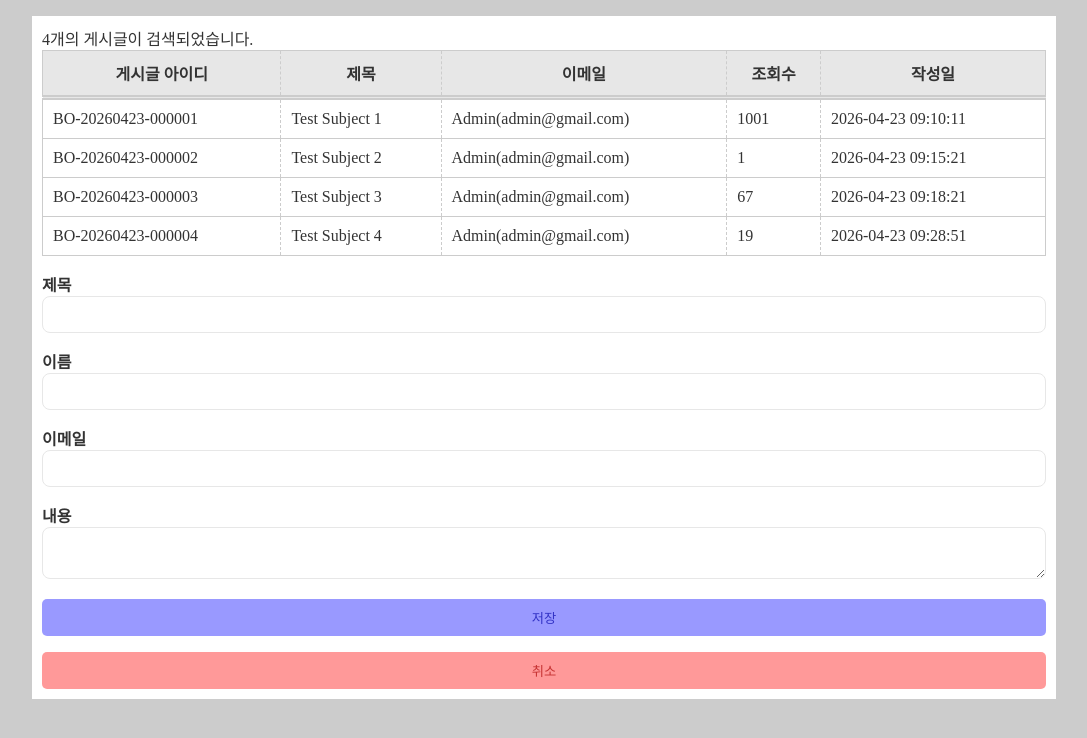
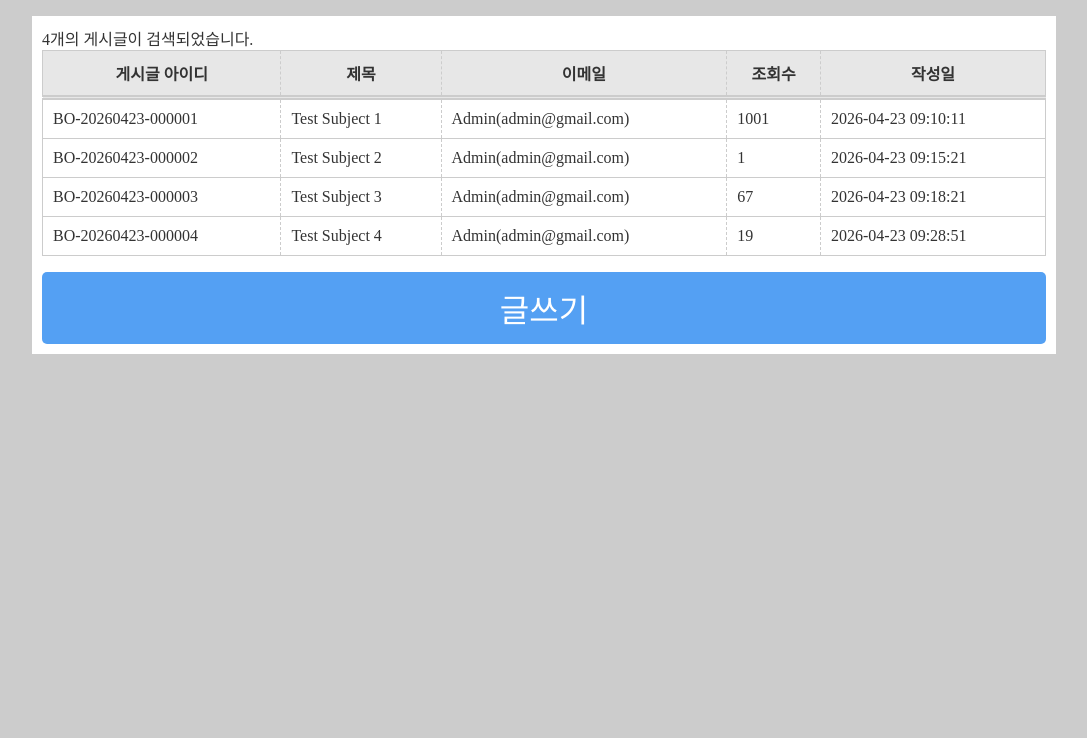
Before and after one commit to Rien3844/kt_ds_React, a React (Vite) app: page / in a window 1280 px wide. Shown: the top 738 px of the page, without its empty margins (96-1183 px from the left). Built offline with nearby package versions, Linux system fonts and the light colour scheme.

Commit message:
2026-04-25 homework
useState추가, handler추가, 논리연산자(&&) 조건부 렌더링

```diff
--- a/src/components/articles/ArticleMain.jsx
+++ b/src/components/articles/ArticleMain.jsx
@@ -94,6 +94,8 @@ const ArticleMain = () => {
   console.log(articleData);
 
   const [articles, setArticles] = useState(articleData.articles);
+  // 글쓰기 화면을 보여줄 State 생성
+  const [showWrite, setShowWrite] = useState(false);
 
   const [
     {
@@ -137,6 +139,8 @@ const ArticleMain = () => {
       content: "",
       membersVO: { email: "", name: "" },
     });
+    // 기존 ResetHandler에 취소 버튼을 누를 시 글쓰기 Form이 닫힐 수 있게 showWrite값 변경
+    setShowWrite(false);
   };
 
   const onAddArticleClickHandler = () => {
@@ -182,6 +186,10 @@ const ArticleMain = () => {
     onResetClickHandler();
   };
 
+  const onShowWriteFormHandler = () => {
+    setShowWrite(true);
+  };
+
   return (
     <div className="wrapper">
       <div>{articles.length}개의 게시글이 검색되었습니다.</div>
@@ -189,8 +197,17 @@ const ArticleMain = () => {
         <ArticleHeader />
         <ArticleList contents={articles} />
       </table>
+
+      {!showWrite && (
+        <button className="write-button" onClick={onShowWriteFormHandler}>
+          글쓰기
+        </button>
+      )}
+
+      {showWrite && (
         <ArticleWriter
           inputData={{ subject, content, email, name }}
+          showWriteForm={showWrite}
           onSubjectChange={onSubjectChangeHandler}
           onContentChange={onContentChangeHandler}
           onEmailChange={onEmailChangeHandler}
@@ -198,6 +215,7 @@ const ArticleMain = () => {
           onAddArticleClick={onAddArticleClickHandler}
           onResetClick={onResetClickHandler}
         />
+      )}
     </div>
   );
 };
--- a/src/index.css
+++ b/src/index.css
@@ -279,6 +279,18 @@ button.negative-button {
     }
   }
 }
+
+/* write-button Style Start */
+.write-button {
+  display: block;
+  width: 100%;
+  text-align: center;
+  padding: 0.75rem;
+  font-size: 2rem;
+  margin-top: 1rem;
+}
+/* write-button Style End */
+
 /* Counter Style Start */
 .counter {
   margin-bottom: 2rem;
```
Also changed, not shown: src/components/articles/ArticleWriter.jsx (+13 -2 lines). Lines whose indentation alone changed are shown as unchanged.
